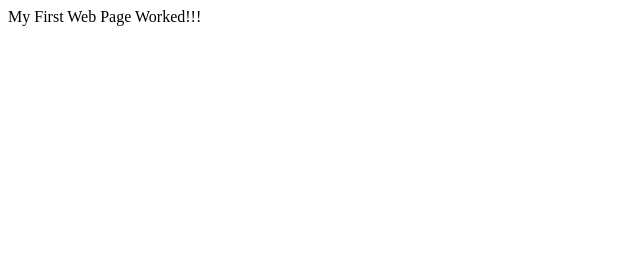
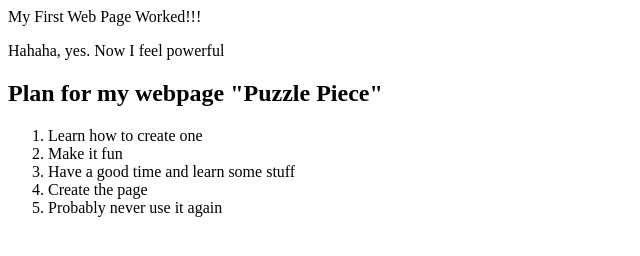
Before and after one commit to EmmaF-04/dwdd1600, a plain HTML site: page 01test/index.html in a window 1280 px wide. Shown: the whole page, without its empty margins (0-640 px from the left). Drawn offline with Linux system fonts and the light colour scheme.

Commit message:
Update index.html

```diff
--- a/01test/index.html
+++ b/01test/index.html
@@ -2,6 +2,15 @@
     <head>
     <body>
     <hl>My First Web Page Worked!!!</hl>
+    <p>Hahaha, yes. Now I feel powerful</p>
+    <h2>Plan for my webpage "Puzzle Piece"</h2>
+    <ol>
+        <li>Learn how to create one</li>
+        <li>Make it fun</li>
+        <li>Have a good time and learn some stuff</li>
+        <li>Create the page</li>
+        <li>Probably never use it again</li>
+    </ol>
     </body>
     </head>
 </html>
```
